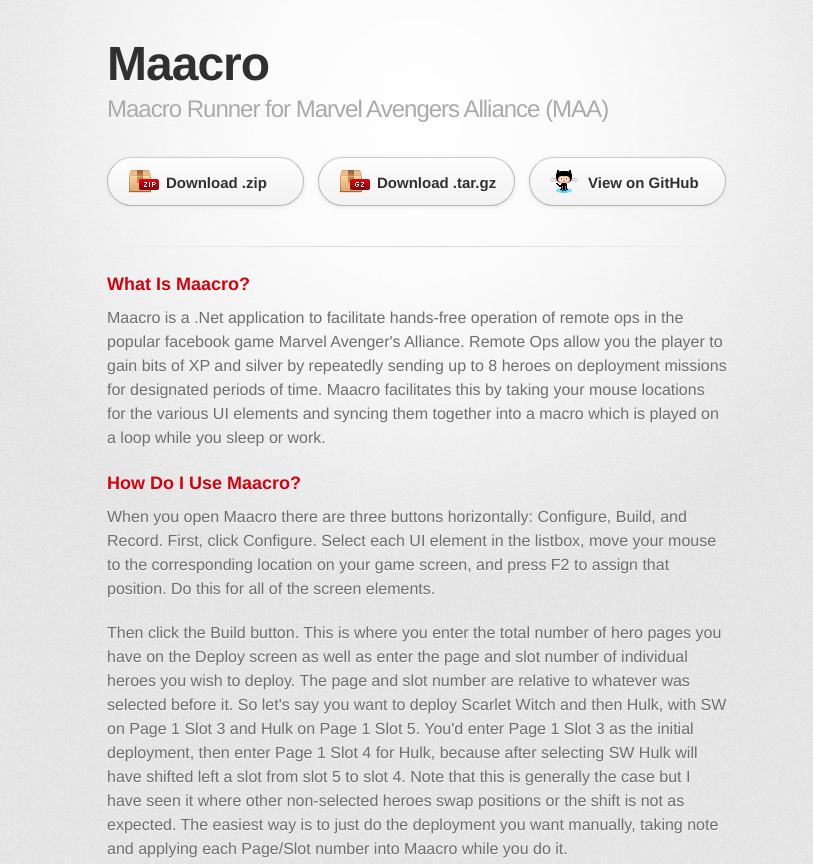
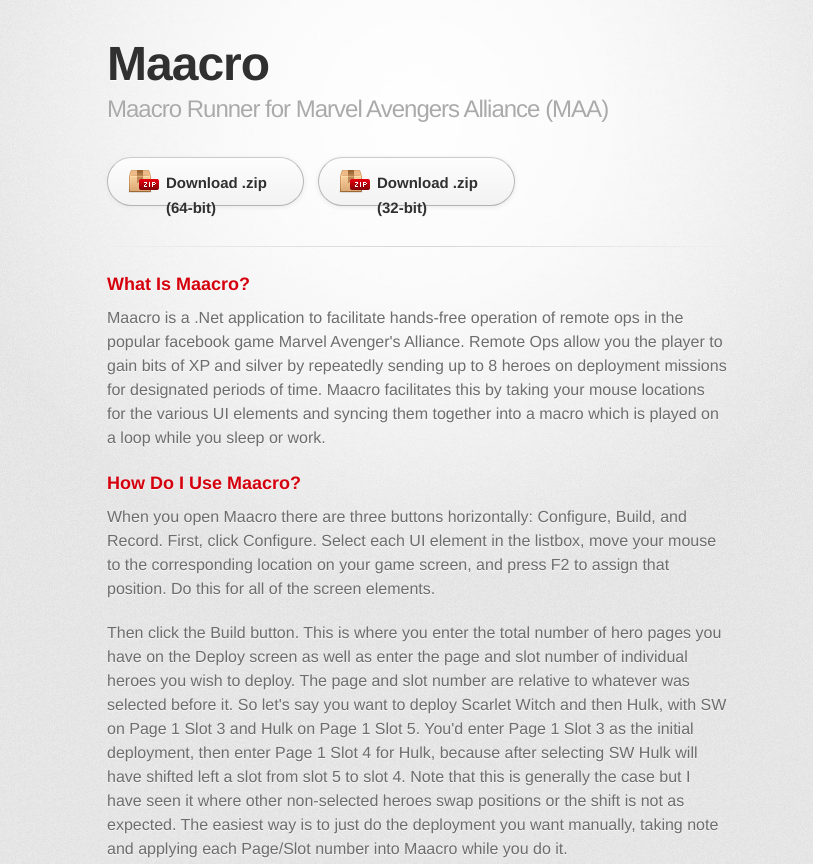
Before and after one commit to ray2k/Maacro, a plain HTML site: page index.html in a window 1280 px wide. Shown: the top 864 px of the page, without its empty margins (223-1036 px from the left). Drawn offline with Linux system fonts and the light colour scheme; a web font is replaced by a local one.

Commit message:
Update index.html

```diff
--- a/index.html
+++ b/index.html
@@ -23,9 +23,9 @@
         </header>
 
         <section id="downloads" class="clearfix">
-          <a href="https://github.com/ray2k/Maacro/zipball/master" id="download-zip" class="button"><span>Download .zip</span></a>
-          <a href="https://github.com/ray2k/Maacro/tarball/master" id="download-tar-gz" class="button"><span>Download .tar.gz</span></a>
-          <a href="https://github.com/ray2k/Maacro" id="view-on-github" class="button"><span>View on GitHub</span></a>
+          <a href="https://github.com/ray2k/Maacro/zipball/master" id="download-zip" class="button"><span>Download .zip (64-bit)</span></a>
+          <a href="https://github.com/ray2k/Maacro/tarball/master" id="download-zip" class="button"><span>Download .zip (32-bit)</span></a>
+          <!--<a href="https://github.com/ray2k/Maacro" id="view-on-github" class="button"><span>View on GitHub</span></a>-->
         </section>
 
         <hr>
```
